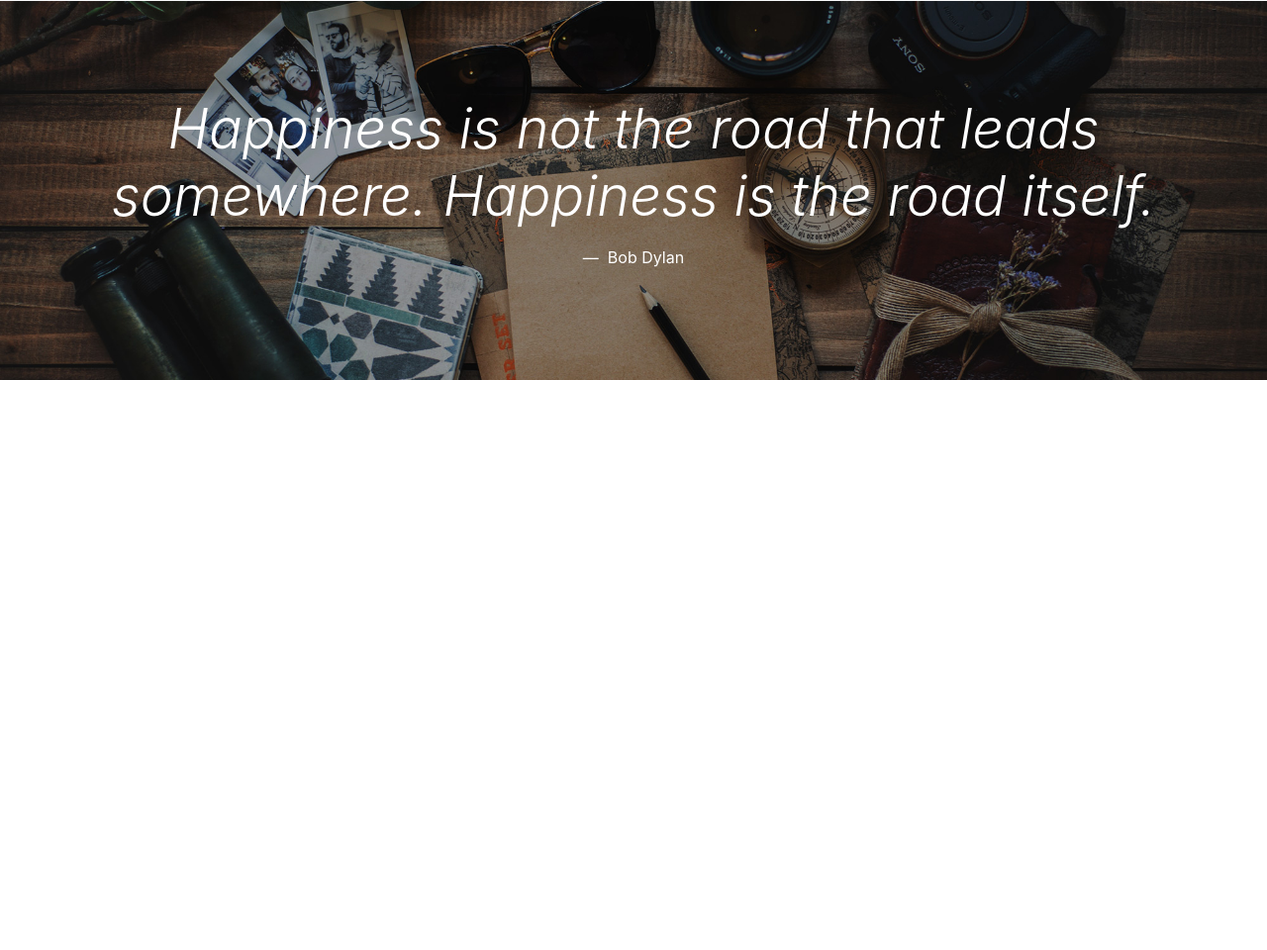
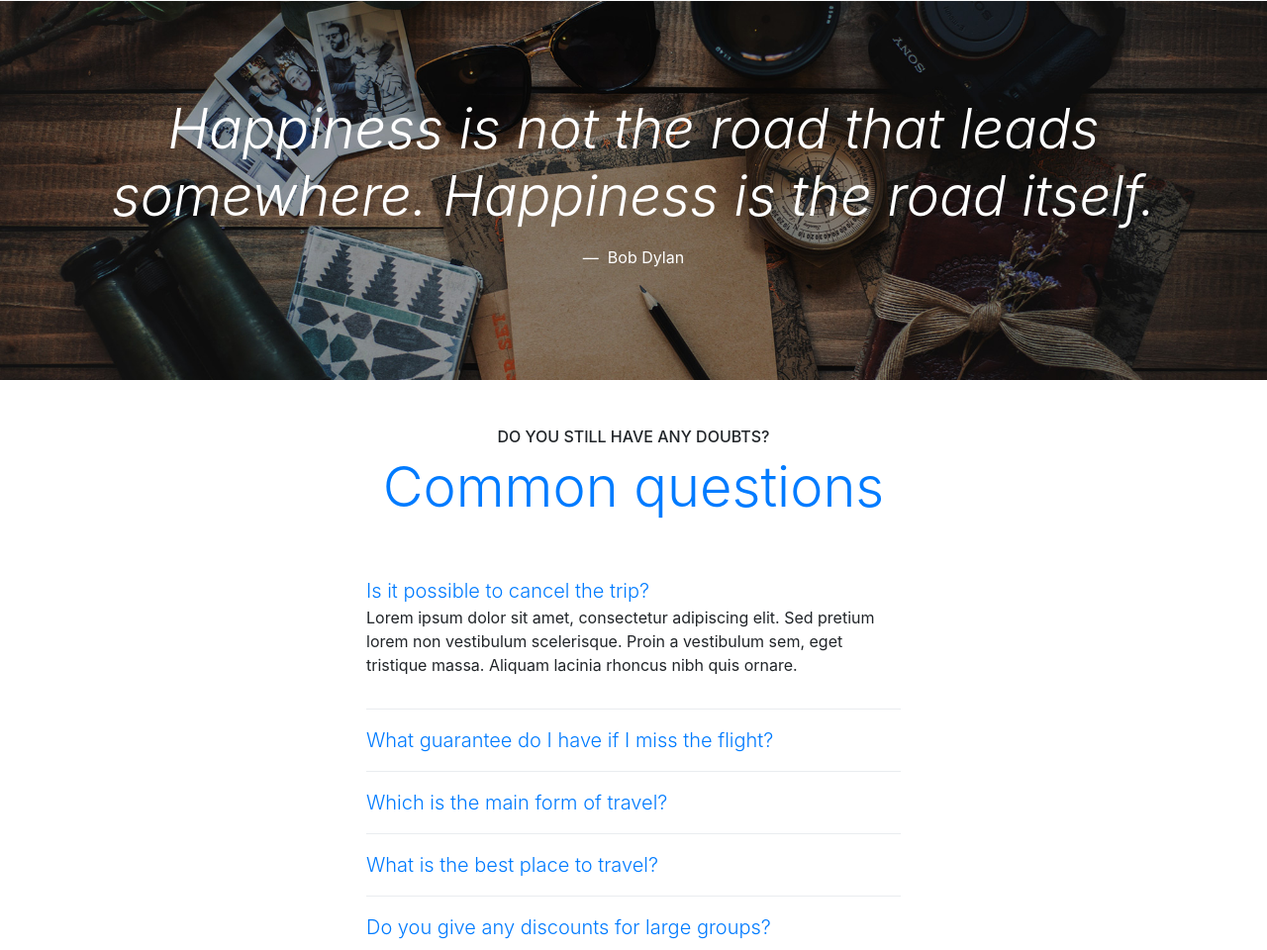
Before and after one commit to jessicalewinter/caravan, a plain HTML site: page index.html in a window 1280 px wide. Shown: the part 1341-2301 px from the top of the page at 99% size. Before the commit the page ends 1725 px from the top, so only its background shows below. Drawn offline with Linux system fonts and the light colour scheme.

Commit message:
Adding collapse styles at index.html

```diff
--- a/index.html
+++ b/index.html
@@ -170,6 +170,71 @@
         </blockquote>
     </section>
 
+    <section class="container">
+        <div class="my-5 text-center">
+            <span class="h6 d-block text-uppercase">Do you still have any doubts?</span>
+            <h2 class="display-4 text-primary">Common questions</h2>
+        </div>
+        <div class="row justify-content-center">
+            <div class="col-6 " id="commonQuestions" data-children=".item">
+                <div class="item py-2">
+                    <a data-toggle="collapse" class ="lead" data-parent="#commonQuestions" href="#question1" aria-expanded="true" aria-controls="question1">
+                        Is it possible to cancel the trip?
+                    </a>
+                    <div id="question1" class="collapse show" role="tabpanel">
+                      <p class="mb-3">
+                        Lorem ipsum dolor sit amet, consectetur adipiscing elit. Sed pretium lorem non vestibulum scelerisque. Proin a vestibulum sem, eget tristique massa. Aliquam lacinia rhoncus nibh quis ornare.
+                      </p>
+                    </div>
+                </div>
+                <div class="dropdown-divider"></div>
+                <div class="item py-2">
+                    <a data-toggle="collapse" class ="lead" data-parent="#commonQuestions" href="#question2" aria-expanded="true" aria-controls="question2">
+                            What guarantee do I have if I miss the flight?
+                    </a>
+                    <div id="question2" class="collapse" role="tabpanel">
+                        <p class="mb-3">
+                        Lorem ipsum dolor sit amet, consectetur adipiscing elit. Sed pretium lorem non vestibulum scelerisque. Proin a vestibulum sem, eget tristique massa. Aliquam lacinia rhoncus nibh quis ornare.
+                        </p>
+                    </div>
+                </div>
+                <div class="dropdown-divider"></div>
+                <div class="item py-2">
+                    <a data-toggle="collapse" class ="lead" data-parent="#commonQuestions" href="#question3" aria-expanded="true" aria-controls="question3">
+                        Which is the main form of travel?
+                    </a>
+                    <div id="question3" class="collapse" role="tabpanel">
+                        <p class="mb-3">
+                        Lorem ipsum dolor sit amet, consectetur adipiscing elit. Sed pretium lorem non vestibulum scelerisque. Proin a vestibulum sem, eget tristique massa. Aliquam lacinia rhoncus nibh quis ornare.
+                        </p>
+                    </div>
+                </div>
+                <div class="dropdown-divider"></div>
+                <div class="item py-2">
+                    <a data-toggle="collapse" class ="lead" data-parent="#commonQuestions" href="#question4" aria-expanded="true" aria-controls="question4">
+                        What is the best place to travel?
+                    </a>
+                    <div id="question4" class="collapse" role="tabpanel">
+                        <p class="mb-3">
+                        Lorem ipsum dolor sit amet, consectetur adipiscing elit. Sed pretium lorem non vestibulum scelerisque. Proin a vestibulum sem, eget tristique massa. Aliquam lacinia rhoncus nibh quis ornare.
+                        </p>
+                    </div>
+                </div>
+                <div class="dropdown-divider"></div>
+                <div class="item py-2">
+                    <a data-toggle="collapse" class ="lead" data-parent="#commonQuestions" href="#question5" aria-expanded="true" aria-controls="question5">
+                        Do you give any discounts for large groups?
+                    </a>
+                    <div id="question5" class="collapse" role="tabpanel">
+                        <p class="mb-3">
+                        Lorem ipsum dolor sit amet, consectetur adipiscing elit. Sed pretium lorem non vestibulum scelerisque. Proin a vestibulum sem, eget tristique massa. Aliquam lacinia rhoncus nibh quis ornare.
+                        </p>
+                    </div>
+                </div>
+            </div>
+        </div>
+    </section>
+
 
     <script src="js/jquery-3.2.1.slim.min.js"></script>
     <script src="js/popper.min.js"></script>
```
